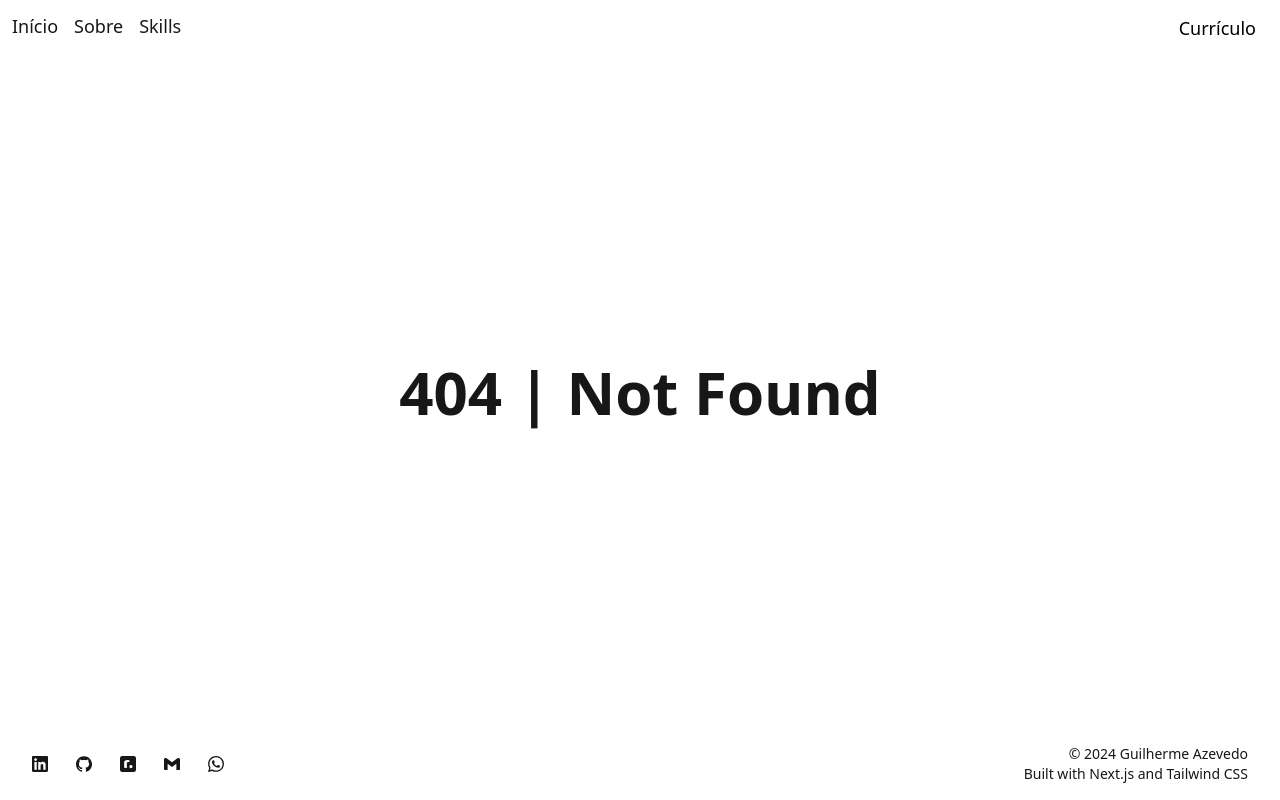
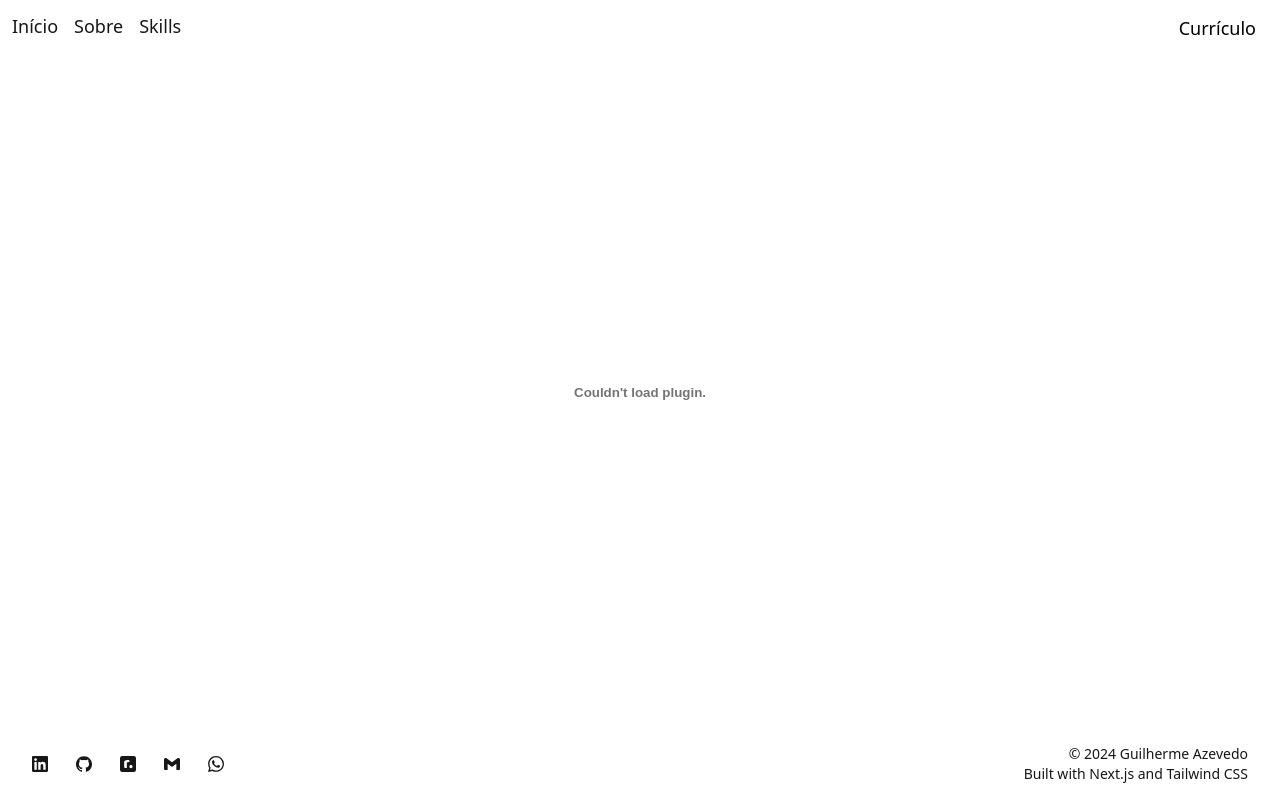
Before and after one commit to GuilhermeCAz/serverless_portfolio, a Next.js app: page /resume in a window 1280 px wide. Before the commit this address had no page. Built offline with nearby package versions, Linux system fonts and the light colour scheme.

Commit message:
feat: add embedded resume page

```diff
--- /dev/null
+++ b/src/app/resume/page.tsx
@@ -0,0 +1,12 @@
+export default function ResumePage() {
+  return (
+    <div className="flex h-screen w-screen items-center justify-center">
+      <embed
+        src="/docs/Guilherme Azevedo - CV.pdf"
+        width="100%"
+        height="100%"
+        title="Guilherme Azevedo - Resume"
+      />
+    </div>
+  );
+}
```
